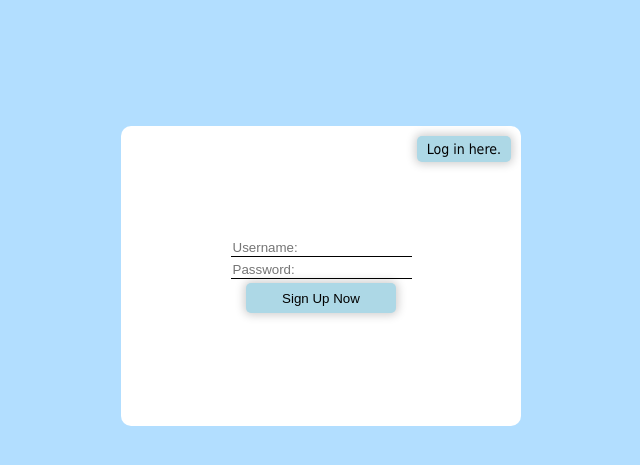
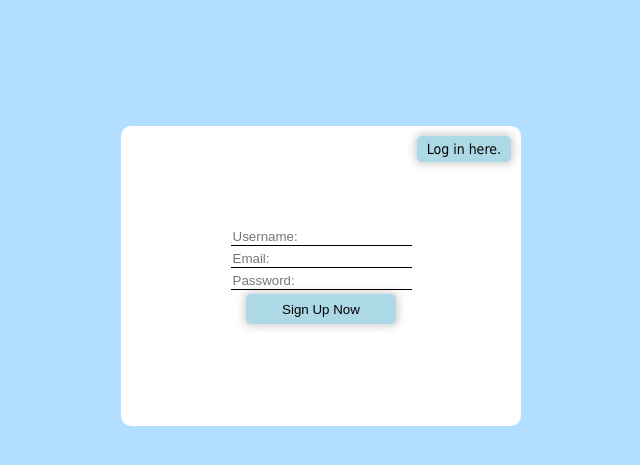
Before and after one commit to moos4/spinning-site, a Flask app: page /signup in a window 1280 px wide. Shown: the top 465 px of the page, without its empty margins (319-959 px from the left). Run offline with Flask 3, Linux system fonts and the light colour scheme; parts of the project's set-up code (start-up, migrations or seed data) failed here and were passed over.

Commit message:
email on signup and login, possibly the mails will be sent correctly, password hashing and better user saving

```diff
--- a/app.py
+++ b/app.py
@@ -1,8 +1,11 @@
-from dotenv import load_dotenv
+from dotenv import load_dotenv # pip install python-dotenv
 from flask import Flask, render_template, request, redirect, url_for, session, jsonify
-import json, os
+import json, os, re
 from functools import wraps
 from spotify import search_for_song, get_token
+from werkzeug.security import generate_password_hash, check_password_hash
+from itsdangerous import URLSafeTimedSerializer
+from flask_mail import Mail, Message #use pip install: pip install Flask-Mail
 
 load_dotenv()
 
@@ -19,10 +22,24 @@ def login_required(f):
 
 
 app = Flask(__name__)
-app.secret_key = "supersecretkey"  # required for session handling
+app.secret_key = os.environ.get("SECRET_KEY")
+
+serializer = URLSafeTimedSerializer(app.secret_key)
+
+app.config["MAIL_SERVER"] = "smtp.gmail.com"      # or your SMTP server
+app.config["MAIL_PORT"] = 587
+app.config["MAIL_USE_TLS"] = True
+app.config["MAIL_USE_SSL"] = False
+app.config["MAIL_USERNAME"] = os.environ.get("MAIL_USERNAME")
+app.config["MAIL_PASSWORD"] = os.environ.get("MAIL_PASSWORD")
+app.config["MAIL_DEFAULT_SENDER"] = os.environ.get("MAIL_USERNAME")
+
+mail = Mail(app)
+
 
 USERS_FILE = "users.json"
 
+EMAIL_REGEX = r"^[^@\s]+@[^@\s]+\.[^@\s]+$"
 
 def load_users():
     if not os.path.exists(USERS_FILE):
@@ -30,10 +47,22 @@ def load_users():
     with open(USERS_FILE, "r") as f:
         return json.load(f)
 
+TOTAL_USERS = len(load_users())
+
 
 def save_users(users):
     with open(USERS_FILE, "w") as f:
-        json.dump(users, f)
+        json.dump(users, f, indent=4)
+
+def send_verification_email(user_email, token):
+    verification_url = url_for("verify_email", token=token, _external=True)
+    msg = Message(
+        subject="Verify Your Email",
+        recipients=[user_email],
+        body=f"Welcome!\n\nPlease click the link below to verify your email:\n{verification_url}\n\nThis link expires in 1 hour."
+    )
+    mail.send(msg)
+
 
 '''
 Drad here is a tutorial on how to add pages
@@ -50,21 +79,33 @@ def main():
 
 @app.errorhandler(404)
 def not_found(e):
-  return render_template("404.html")
+    return render_template("404.html"), 404
 
 @app.route("/login", methods=["GET", "POST"])
 def login():
     if request.method == "POST":
-        username = request.form.get("username")
-        password = request.form.get("password")
+        user_input = request.form.get("usermail", "").strip()
+        password = request.form.get("password", "")
 
         users = load_users()
+        user = None
 
-        if username in users and users[username] == password:
-            session["username"] = username
-            return redirect(url_for("editlesson"))
-        else:
-            return render_template("login.html", error="Invalid username or password")
+        for u in users.values():
+            if u["email"].lower() == user_input.lower() or u["username"] == user_input:
+                user = u
+                break
+
+        if not user:
+            return render_template("login.html", error="User not found")
+
+        if not check_password_hash(user["password"], password):
+            return render_template("login.html", error="Invalid password")
+
+        if not user.get("verified", False):
+           return render_template("login.html", error="Please verify your email before logging in")
+
+        session["username"] = user["username"]
+        return redirect(url_for("editlesson"))
 
     return render_template("login.html")
 
@@ -72,19 +113,61 @@ def login():
 @app.route("/signup", methods=["GET", "POST"])
 def signup():
     if request.method == "POST":
-        username = request.form.get("username")
-        password = request.form.get("password")
+        username = request.form.get("username", "").strip()
+        email = request.form.get("email", "").strip()
+        password = request.form.get("password", "")
 
         users = load_users()
 
-        if username in users:
-            return render_template("signup.html", error="Username already exists")
+        if not username or not email or not password:
+            return render_template("signup.html", error="All fields are required")
 
-        users[username] = password
+        for user in users.values():
+            if user["username"] == username:
+                return render_template("signup.html", error="Username already exists")
+            if user["email"] == email:
+                return render_template("signup.html", error="Email already in use")
+
+        user_id = str(max(map(int, users.keys()), default=-1) + 1)
+
+        users[user_id] = {
+            "username": username,
+            "email": email,
+            "password": generate_password_hash(password),
+            "verified": False
+        }
+
         save_users(users)
+        # Generate token
+        token = serializer.dumps(email, salt="email-verify")
+
+        # Send email
+        send_verification_email(email, token)
+
         return redirect(url_for("login"))
 
     return render_template("signup.html")
+
+@app.route("/verify/<token>")
+def verify_email(token):
+    try:
+        email = serializer.loads(
+            token,
+            salt="email-verify",
+            max_age=3600  # 1 hour
+        )
+    except Exception:
+        return "Invalid or expired token"
+
+    users = load_users()
+
+    for user in users.values():
+        if user["email"] == email:
+            user["verified"] = True
+            save_users(users)
+            return "Email verified! You can now log in."
+
+    return "User not found"
 
 
 @app.route("/editlesson", methods=["GET", "POST"])
--- a/static/index.css
+++ b/static/index.css
@@ -4,7 +4,7 @@
     margin:none;
     padding:none;
 }
-.loginemailinput, .loginpasswordinput {
+.loginemailinput, .loginpasswordinput, .loginusernameinput {
 	border: none;
     border-bottom: 1px solid black;
     outline: none;
--- a/templates/login.html
+++ b/templates/login.html
@@ -10,7 +10,7 @@
         <form method="POST">
         <table class="logintable">
             <tbody>
-                <tr><td class="loginmail"><input placeholder="Username:" id="username" name="username" class="loginemailinput" required></td></tr>
+                <tr><td class="loginusername"><input placeholder="Username or Email:" id="usermail" name="usermail" class="loginusernameinput" required></td></tr>
                 <tr><td class="loginpassword"><input class="loginpasswordinput" id="password" name="password" placeholder="Password:" type="password" required></td></tr>
                 {% if error %}
                     <tr><td><p style="color:red">{{ error }}</p>
--- a/templates/signup.html
+++ b/templates/signup.html
@@ -10,12 +10,13 @@
         <form method="POST">
         <table class="logintable">
             <tbody>
-                <tr><td class="loginmail"><input placeholder="Username:" id="username" name="username" class="loginemailinput" required></td></tr>
+                <tr><td class="loginusername"><input placeholder="Username:" id="username" name="username" class="loginusernameinput" required></td></tr>
+                <tr><td class="loginmail"><input placeholder="Email:" id="email" name="email" class="loginemailinput" required></td></tr>
                 <tr><td class="loginpassword"><input class="loginpasswordinput" id="password" name="password" placeholder="Password:" type="password" required></td></tr>
                 {% if error %}
                     <tr><td><p style="color:red">{{ error }}</p>
                 {% endif %}
-                <tr><td class="loginsubmit"><button class="loginsubmitbutton" type="submit">Sign Up Now</a></button></td></tr>
+                <tr><td class="loginsubmit"><button class="loginsubmitbutton" type="submit">Sign Up Now</button></td></tr>
             </tbody>
     </table>
     </form>
--- a/users.json
+++ b/users.json
@@ -1 +1,8 @@
-{"admin": "password"}
+{
+  "0": {
+    "username": "testuser",
+    "email": "testemail@gmail.com",
+    "password": "hashedpass (IS INCORRECT ATM BECAUSE NOT A REAL HASH)",
+    "verified": true
+  }
+}
```
Also changed, not shown: README.md, 2 other files.
